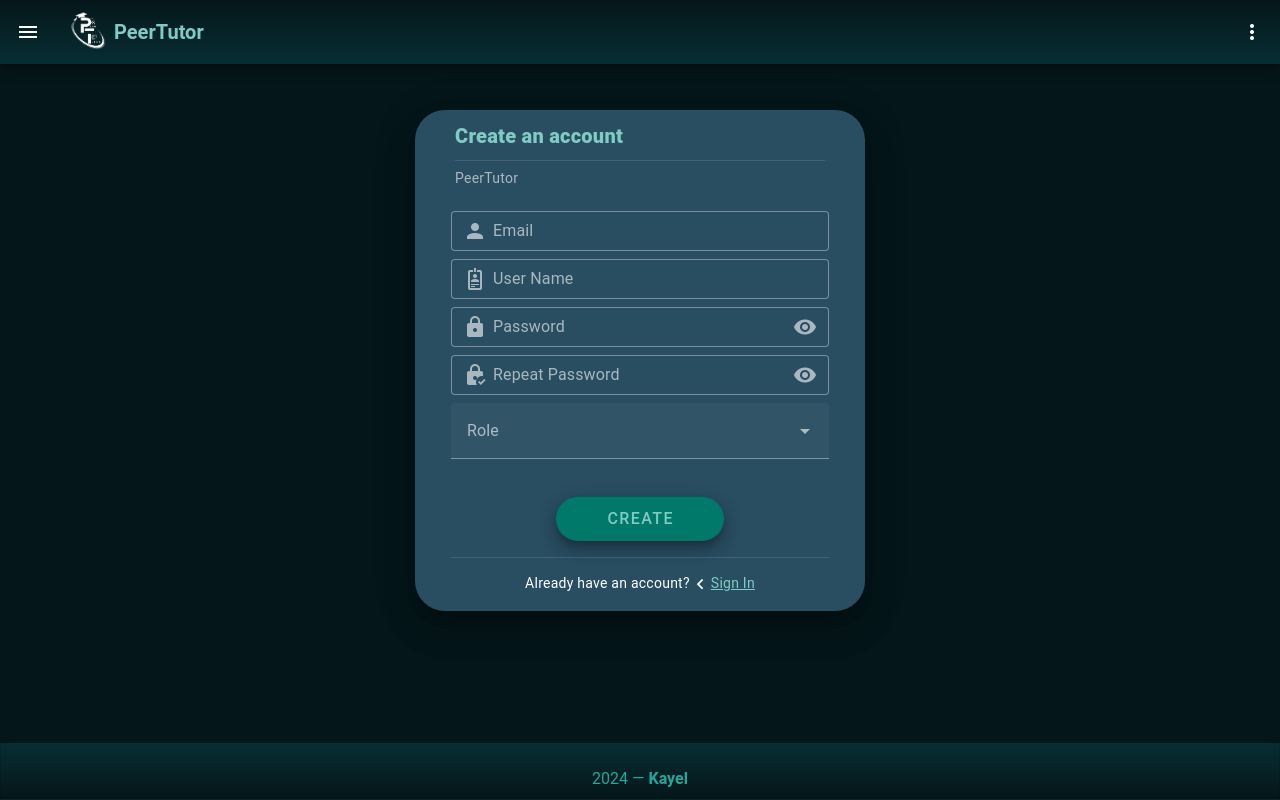
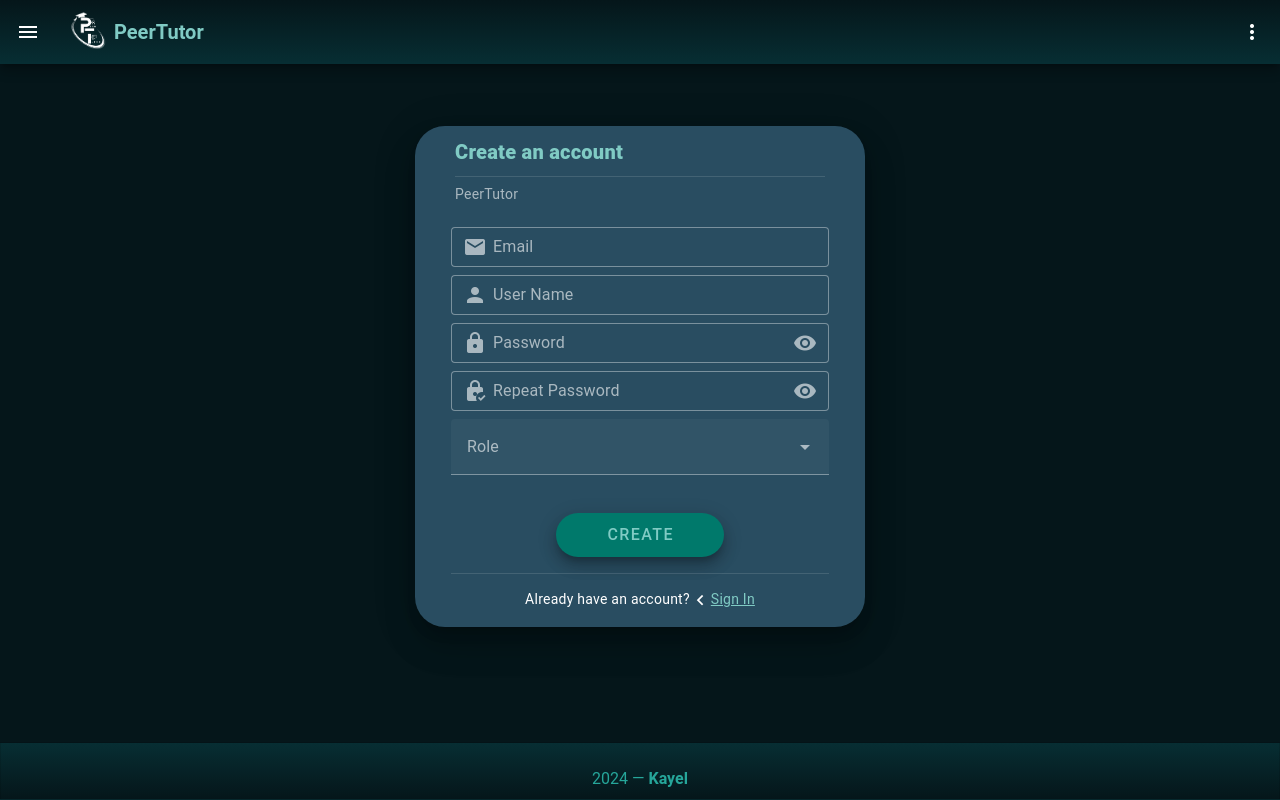
Before and after one commit to jkgulay/PeerTutor, a Vue app in the folder PeerTutor/: page /register in a window 1280 px wide. Built offline with nearby package versions, Linux system fonts and the light colour scheme.

Commit message:
fix: changed some icons

```diff
--- a/PeerTutor/src/views/auth/LoginForm.vue
+++ b/PeerTutor/src/views/auth/LoginForm.vue
@@ -25,7 +25,7 @@ const loading = ref(false)
     <v-text-field
       class="mx-3 my-2"
       variant="outlined"
-      prepend-inner-icon="mdi-account"
+      prepend-inner-icon="mdi-email"
       density="compact"
       :error-messages="email.errorMessage"
       placeholder="user@gmail.com"
--- a/PeerTutor/src/views/auth/LoginView.vue
+++ b/PeerTutor/src/views/auth/LoginView.vue
@@ -6,6 +6,7 @@ import LoginForm from './LoginForm.vue'
 <template>
   <AppLayout>
     <template #content>
+      <v-container fluid>
       <v-row class="dflex justify-center">
         <v-col>
           <v-card
@@ -33,6 +34,7 @@ import LoginForm from './LoginForm.vue'
             </v-card-text> </v-card
         ></v-col>
       </v-row>
+    </v-container>
     </template>
   </AppLayout>
 </template>
--- a/PeerTutor/src/views/auth/RegisterForm.vue
+++ b/PeerTutor/src/views/auth/RegisterForm.vue
@@ -43,7 +43,7 @@ const submit = handleSubmit((values) => {
     <v-text-field
       class="mx-3 my-2"
       variant="outlined"
-      prepend-inner-icon="mdi-account"
+      prepend-inner-icon="mdi-email"
       density="compact"
       :error-messages="email.errorMessage"
       placeholder="user@gmail.com"
@@ -55,7 +55,7 @@ const submit = handleSubmit((values) => {
     <v-text-field
       class="mx-3 my-2"
       variant="outlined"
-      prepend-inner-icon="mdi-badge-account-outline"
+      prepend-inner-icon="mdi-account"
       density="compact"
       :error-messages="userName.errorMessage"
       placeholder="Enter Name"
@@ -63,6 +63,7 @@ const submit = handleSubmit((values) => {
       hide-details="auto"
       clearable
     ></v-text-field>
+
 
       <v-text-field
         class="mx-3 my-2"
@@ -92,7 +93,6 @@ const submit = handleSubmit((values) => {
         hide-details="auto"
         clearable
       ></v-text-field>
-
     <v-select
       class="mx-3"
       :error-messages="role.errorMessage"
--- a/PeerTutor/src/views/auth/RegisterView.vue
+++ b/PeerTutor/src/views/auth/RegisterView.vue
@@ -6,6 +6,7 @@ import RegisterForm from './RegisterForm.vue'
 <template>
   <AppLayout
     ><template #content
+      ><v-container fluid
         ><v-row class="dflex justify-center">
           <v-col>
             <v-card
@@ -17,21 +18,26 @@ import RegisterForm from './RegisterForm.vue'
               color="#294D61"
             >
               <template v-slot:title>
-              <span class="font-weight-black text-teal-lighten-3" >Create an account</span>
+                <span class="font-weight-black text-teal-lighten-3">Create an account</span>
                 <v-divider class="my-2"></v-divider>
               </template>
 
               <RegisterForm></RegisterForm>
               <v-divider class="mx-3"></v-divider>
               <v-card-text class="text-center">
-              <a class="text-white text-decoration-none" rel="noopener noreferrer" target="_blank">
+                <a
+                  class="text-white text-decoration-none"
+                  rel="noopener noreferrer"
+                  target="_blank"
+                >
                   Already have an account?<v-icon icon="mdi-chevron-left"></v-icon>
                   <RouterLink class="text-teal-lighten-3" to="/login">Sign In</RouterLink>
                 </a>
               </v-card-text>
             </v-card></v-col
           >
-      </v-row></template
-    >
+        </v-row>
+      </v-container>
+    </template>
   </AppLayout>
 </template>
```
Lines whose indentation alone changed are shown as unchanged.
